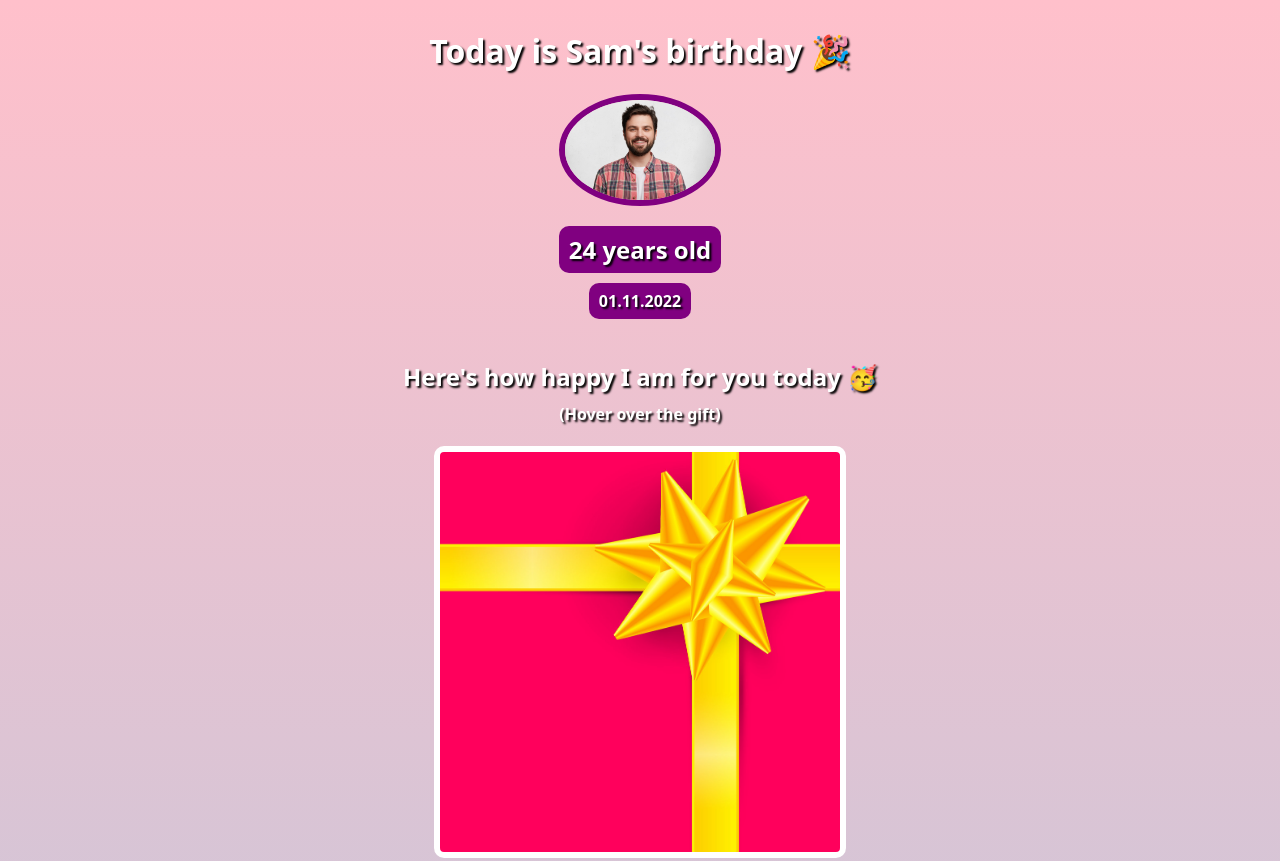
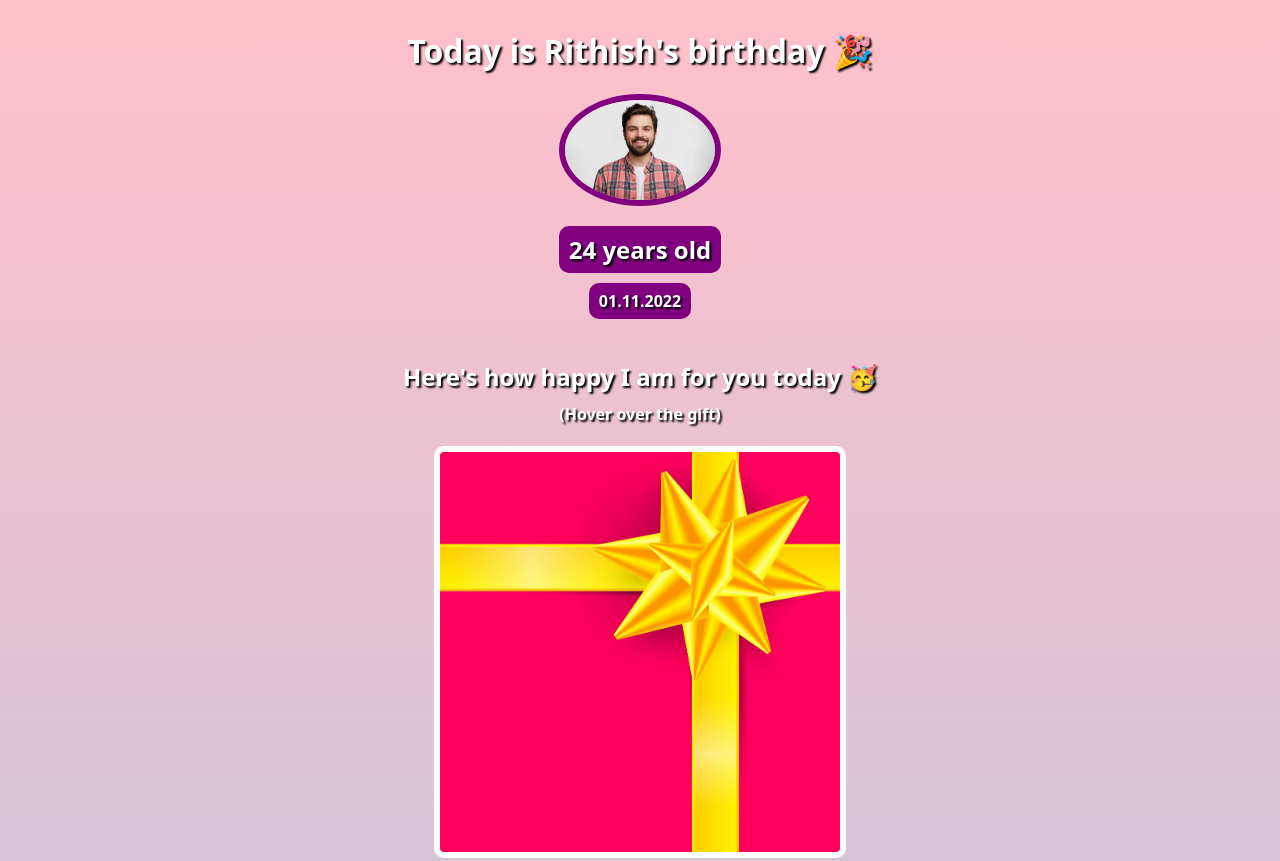
Before and after one commit to rithishzoro/birthday-project, a plain HTML site: page index.html in a window 1280 px wide. Shown: the top 861 px of the page. Drawn offline with Linux system fonts and the light colour scheme; a web font is replaced by a local one.

Commit message:
title change to site to wish,name change to rithish

```diff
--- a/index.html
+++ b/index.html
@@ -9,12 +9,12 @@
       rel="stylesheet"
     />
 
-    <title>Birthday site</title>
+    <title>Birthday wish</title>
   </head>
 
   <body>
     <div id="header">
-      <h1>Today is Sam's birthday 🎉</h1>
+      <h1>Today is Rithish's birthday 🎉</h1>
       <img id="bff-img" src="./images/man.jpg" />
       <h2 id="bday-age">24 years old</h2>
       <h4 id="bday-date">01.11.2022</h4>
```
